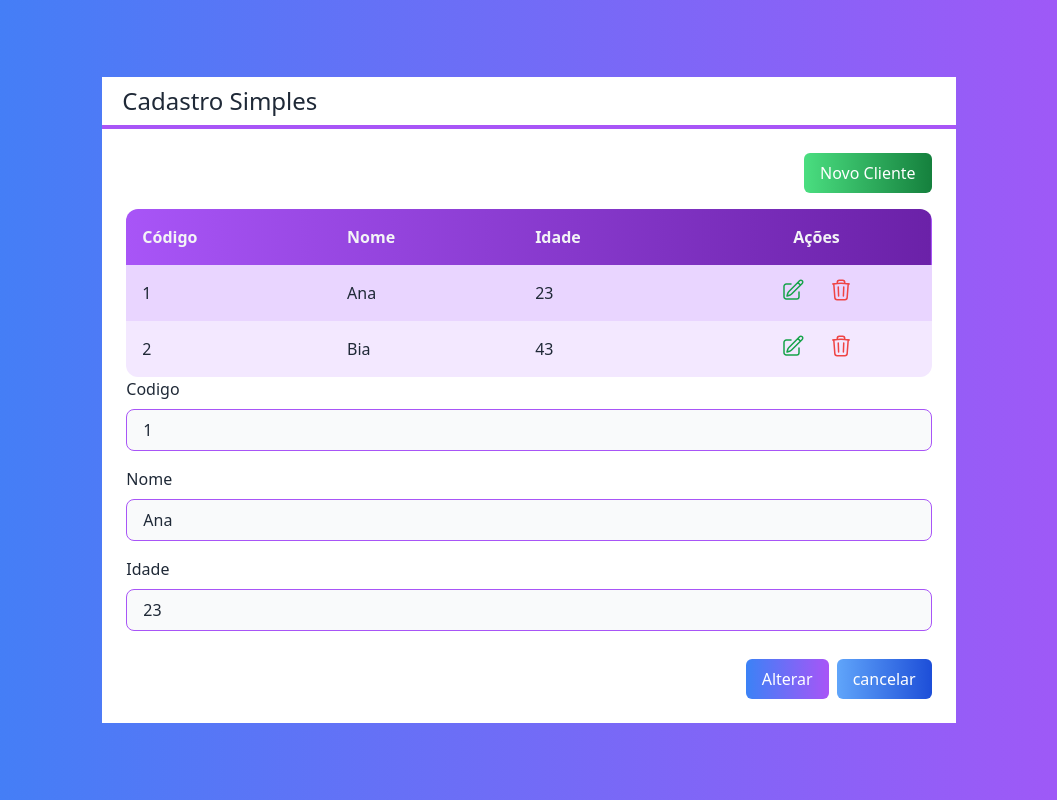
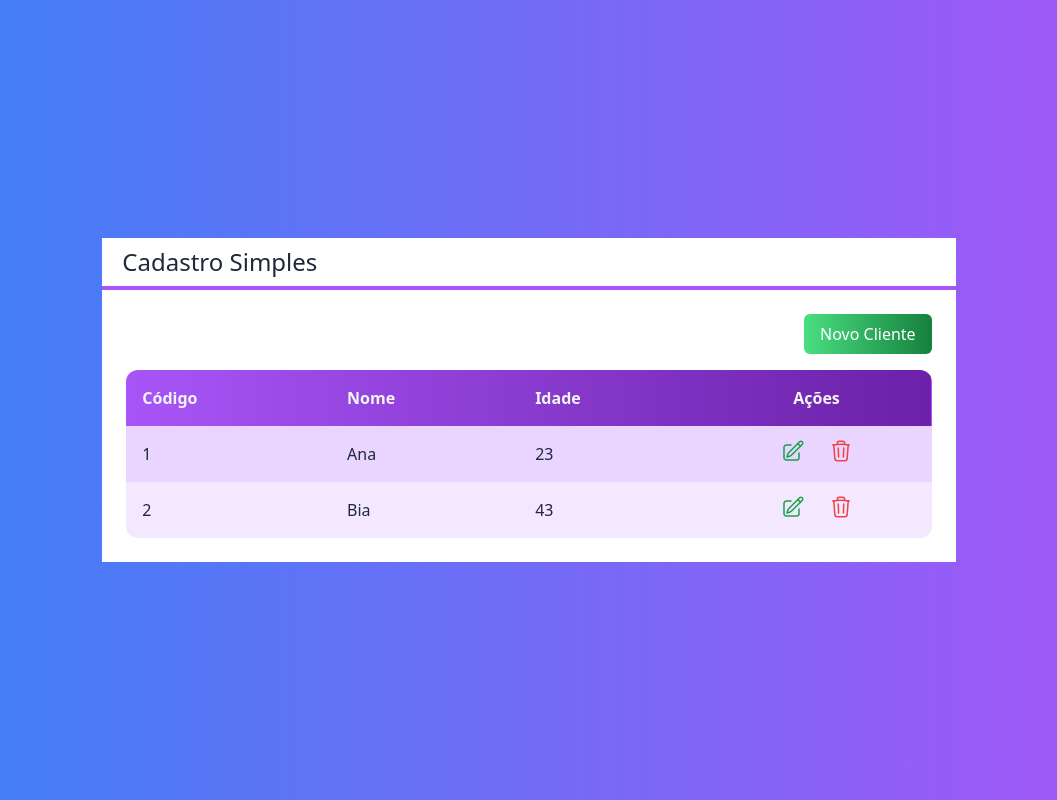
Before and after one commit to LucasMatheus96/CRUD_Usuario_NextJS, a Next.js app in the folder next-crud/: page / in a window 1280 px wide. Shown: the whole page, without its empty margins (111-1168 px from the left). Built offline with nearby package versions, Linux system fonts and the light colour scheme.

Commit message:
Criando alteração dos formularios

```diff
--- a/next-crud/src/components/Botao.tsx
+++ b/next-crud/src/components/Botao.tsx
@@ -2,13 +2,14 @@
     cor?: 'green' | 'blue' | 'gray' | 'red'
     className?: string
     children: any
+    onClick?: ()=> void
 }
 
 
 export default function Botao(props: BotaoProps){
     const cor = props.cor ?? 'gray'
     return (
-        <button className={`
+        <button onClick={props.onClick} className={`
          bg-gradient-to-r from-${props.cor}-400 to-${props.cor}-700
          text-white rounded-md px-4 py-2
         ${props.className}
--- a/next-crud/src/components/Formulario.tsx
+++ b/next-crud/src/components/Formulario.tsx
@@ -5,6 +5,9 @@
 
 interface FormularioProps{
             cliente:Cliente
+            cancelado?:()=> void
+            clienteMudou?:(cliente: Cliente)=> void
+
 }
 
 export default function Formulario(props:FormularioProps){
@@ -36,10 +39,11 @@
                 valorMudou={setIdade}/>
 
                 <div className="flex justify-end mt-7">
-                    <Botao className="mr-2">
+                    <Botao className="mr-2"
+                            onClick={()=> props.clienteMudou?.(new Cliente(nome,idade,id))}>
                         {id? 'Alterar':'Salvar'}
                     </Botao>
-                    <Botao cor="blue">
+                    <Botao onClick={props.cancelado} cor="blue">
                         cancelar
                     </Botao>
 
--- a/next-crud/src/pages/index.tsx
+++ b/next-crud/src/pages/index.tsx
@@ -5,6 +5,7 @@
 import Cliente from '../core/Cliente'
 import Botao from '../components/Botao'
 import Formulario from '../components/Formulario'
+import { useState } from 'react'
 
 const inter = Inter({ subsets: ['latin'] })
 
@@ -16,6 +17,9 @@
     new Cliente('Bia', 43, '2'),
   ]
 
+  function salvarCliente(cliente:Cliente){
+    console.log(cliente)
+  }
 
   const clienteSelecionado = (cliente: Cliente) => {
     console.log(cliente.nome)
@@ -23,6 +27,9 @@
   const clienteExcluido = (cliente: Cliente) => {
     console.log(cliente.nome)
   }
+
+  const[visivel, setVisivel] = useState<'tabela' | 'form'>('tabela')
+
   return (
     <div className={`
     flex h-screen justify-center items-center
@@ -30,14 +37,37 @@
     text-white
     `
     }>
+
       <Layout titulo="Cadastro Simples">
-        <div className='flex justify-end'>
-        <Botao cor='green'  className='mb-4'>Novo Cliente</Botao>
-        </div>
+        {visivel === 'tabela'? (
+          <>
+           <div className='flex justify-end'>
+            <Botao cor='green'
+                   className='mb-4'
+                   onClick={()=>setVisivel('form')}>
+                      Novo Cliente
+            </Botao>
+            </div>
 
-        <Tabela clientes={clientes} clienteSelecionado={clienteSelecionado} clienteExcluido={clienteExcluido}></Tabela>
-        <Formulario cliente={clientes[0]}></Formulario>
+            <Tabela clientes={clientes}
+                    clienteSelecionado={clienteSelecionado}
+                    clienteExcluido={clienteExcluido}>
+
+            </Tabela>
+
+          </>
+
+        ):
+        (
+          <Formulario cliente={clientes[0]}
+                       cancelado={()=> setVisivel('tabela')}
+                       clienteMudou={salvarCliente}
+          ></Formulario>
+        )}
+
       </Layout>
+
+
 
     </div>
   )
```
